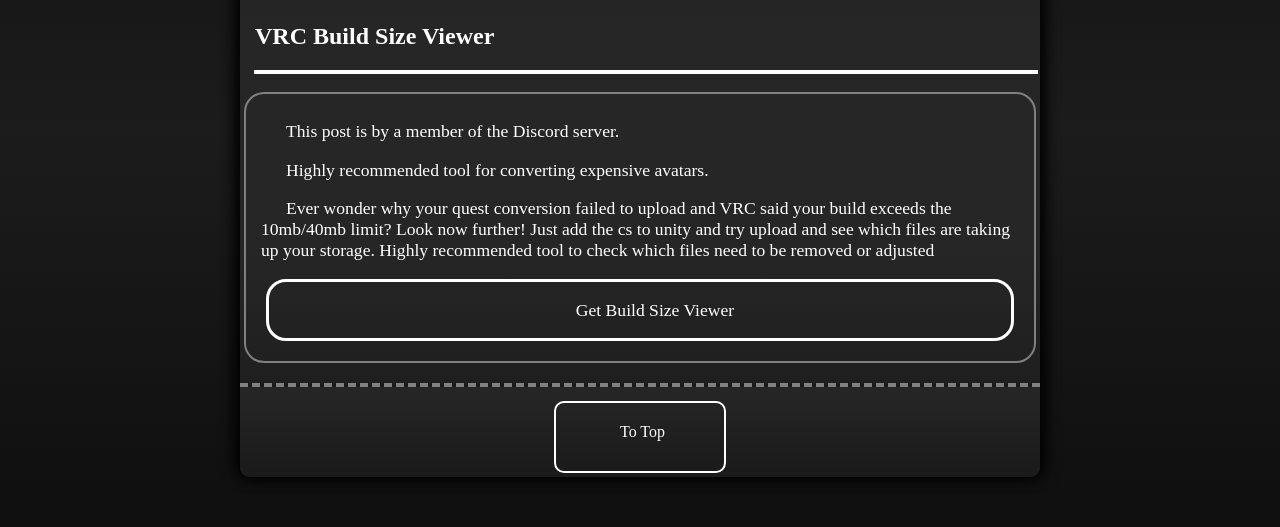
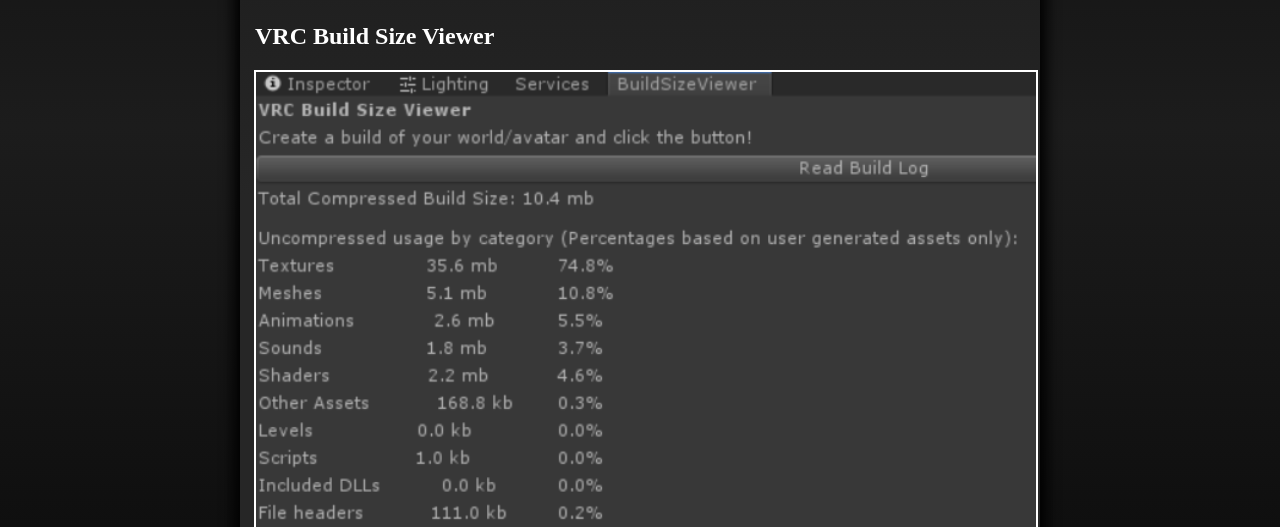
Before and after one commit to Lilyyy6/Quest-Conversions, a plain HTML site: page size view.html in a window 1280 px wide. Shown: the part 273-800 px from the top of the page. Drawn offline with Linux system fonts and the light colour scheme.

Commit message:
Update size view.html

```diff
--- a/size view.html
+++ b/size view.html
@@ -26,7 +26,7 @@
 
 		<article class="title">
 			<h2>VRC Build Size Viewer</h2>
-			<img src="" alt="" />
+			<img src="img/build view.png" alt="" />
 		</article>
 
 		<article class="body">
```
